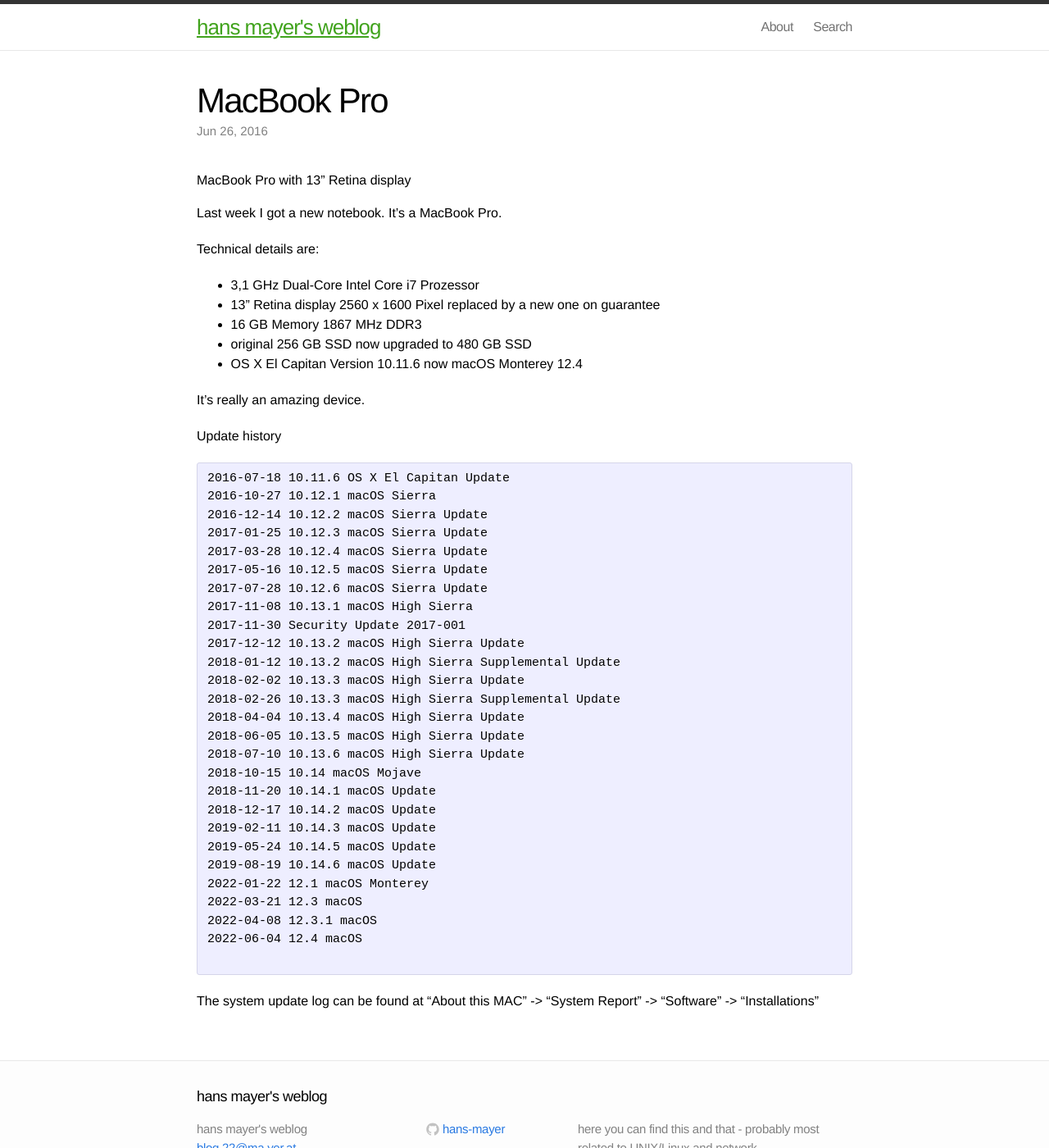
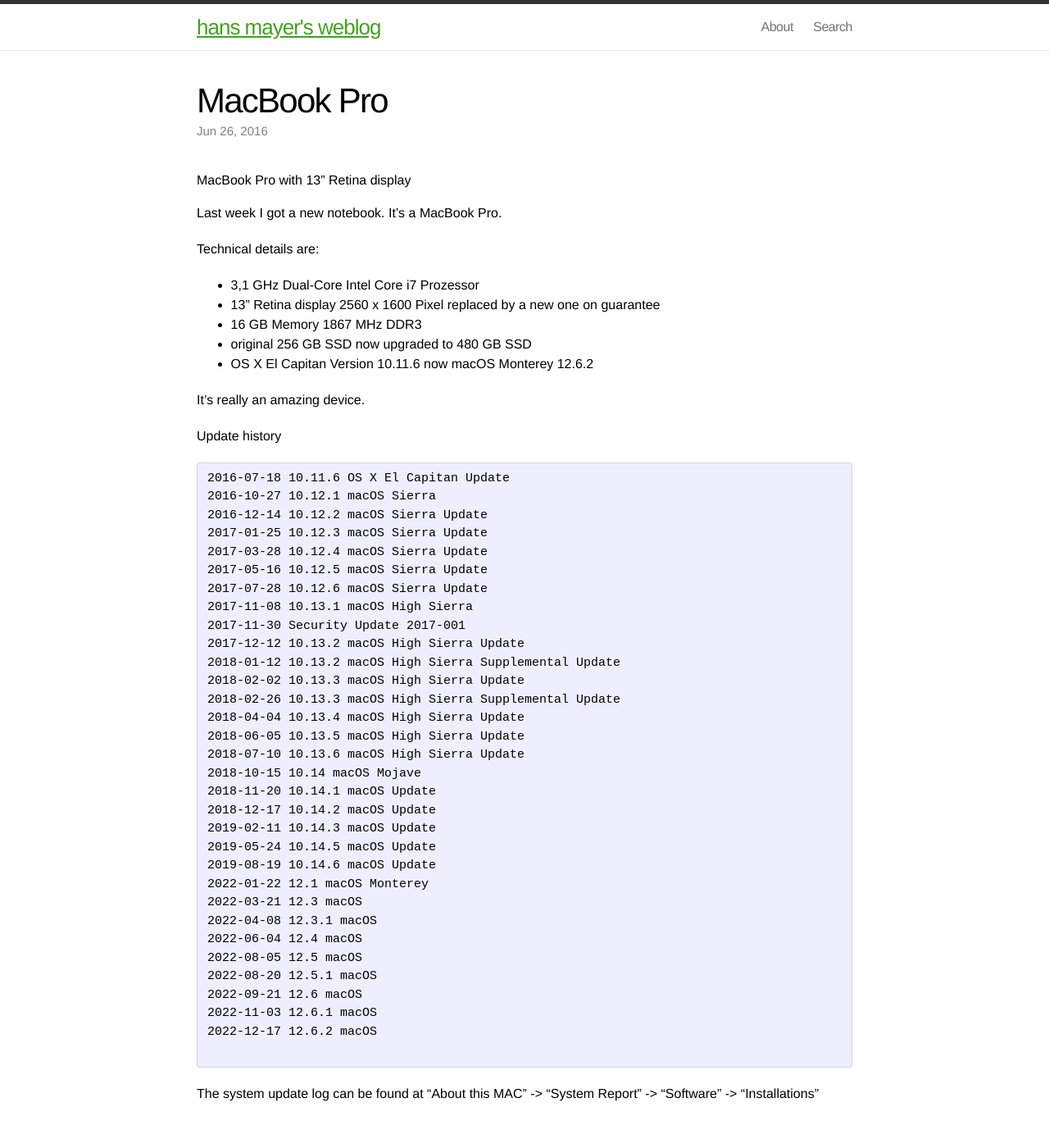
Before and after one commit to hans-mayer/blog, a Jekyll site: the page built from _posts/2016-06-26-MacBookPro.markdown, in a window 1280 px wide and 1400 px high. Shown: the whole window at 82% size. Built offline with Jekyll 4.4.1, drawn with Linux system fonts in a browser that asks for light colours.

Commit message:
MacBookPro update history 12.6.2 macOS Monterey

```diff
--- a/_posts/2016-06-26-MacBookPro.markdown
+++ b/_posts/2016-06-26-MacBookPro.markdown
@@ -15,7 +15,7 @@
 * 13" Retina display 2560 x 1600 Pixel replaced by a new one on guarantee
 * 16 GB Memory 1867 MHz DDR3
 * original 256 GB SSD now upgraded to 480 GB SSD
-* OS X El Capitan Version 10.11.6 now macOS Monterey 12.4
+* OS X El Capitan Version 10.11.6 now macOS Monterey 12.6.2
 
 It's really an amazing device.
 
@@ -49,6 +49,11 @@
 2022-03-21 12.3 macOS
 2022-04-08 12.3.1 macOS
 2022-06-04 12.4 macOS
+2022-08-05 12.5 macOS
+2022-08-20 12.5.1 macOS
+2022-09-21 12.6 macOS
+2022-11-03 12.6.1 macOS
+2022-12-17 12.6.2 macOS
 
 </pre>
 
```
